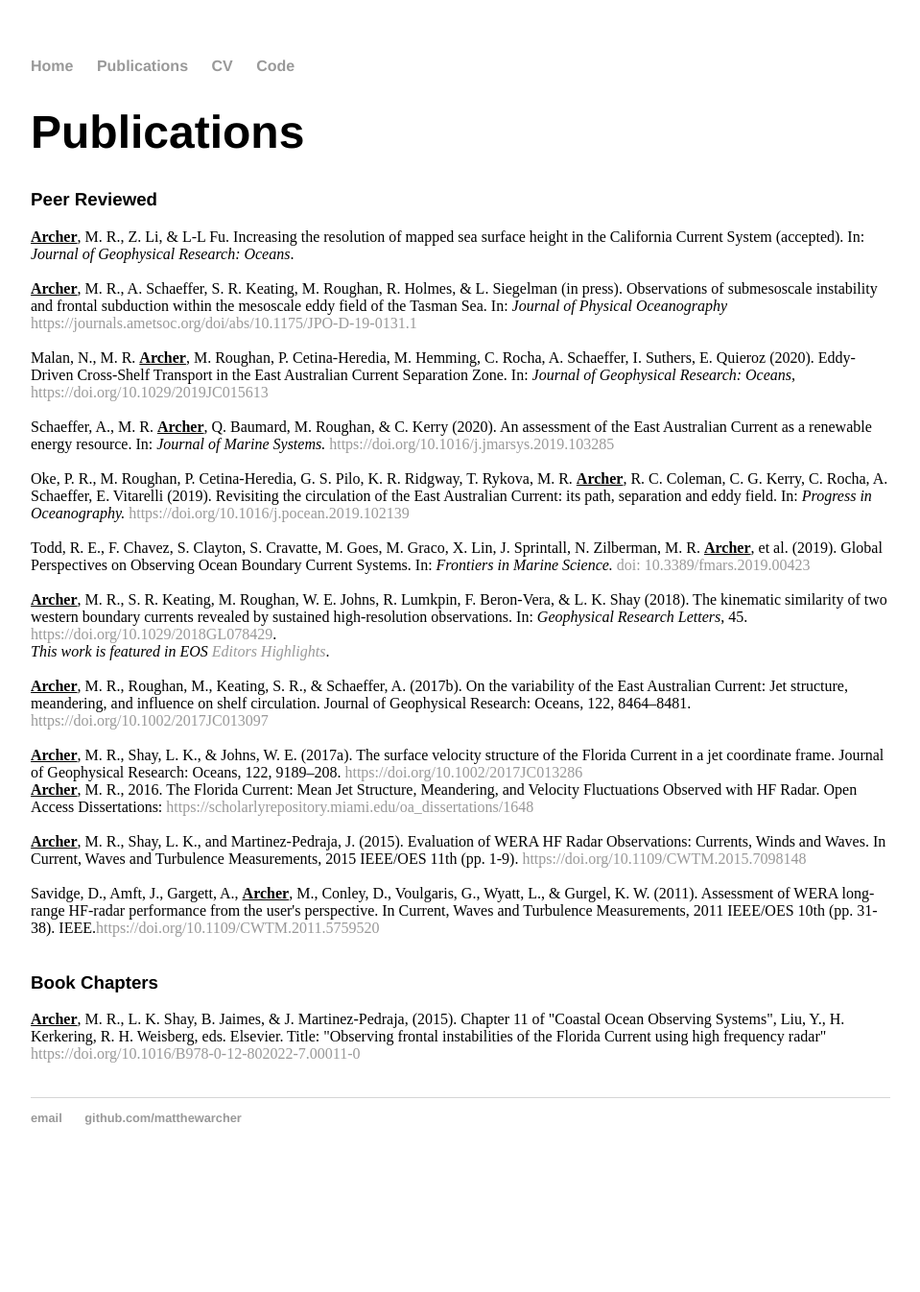
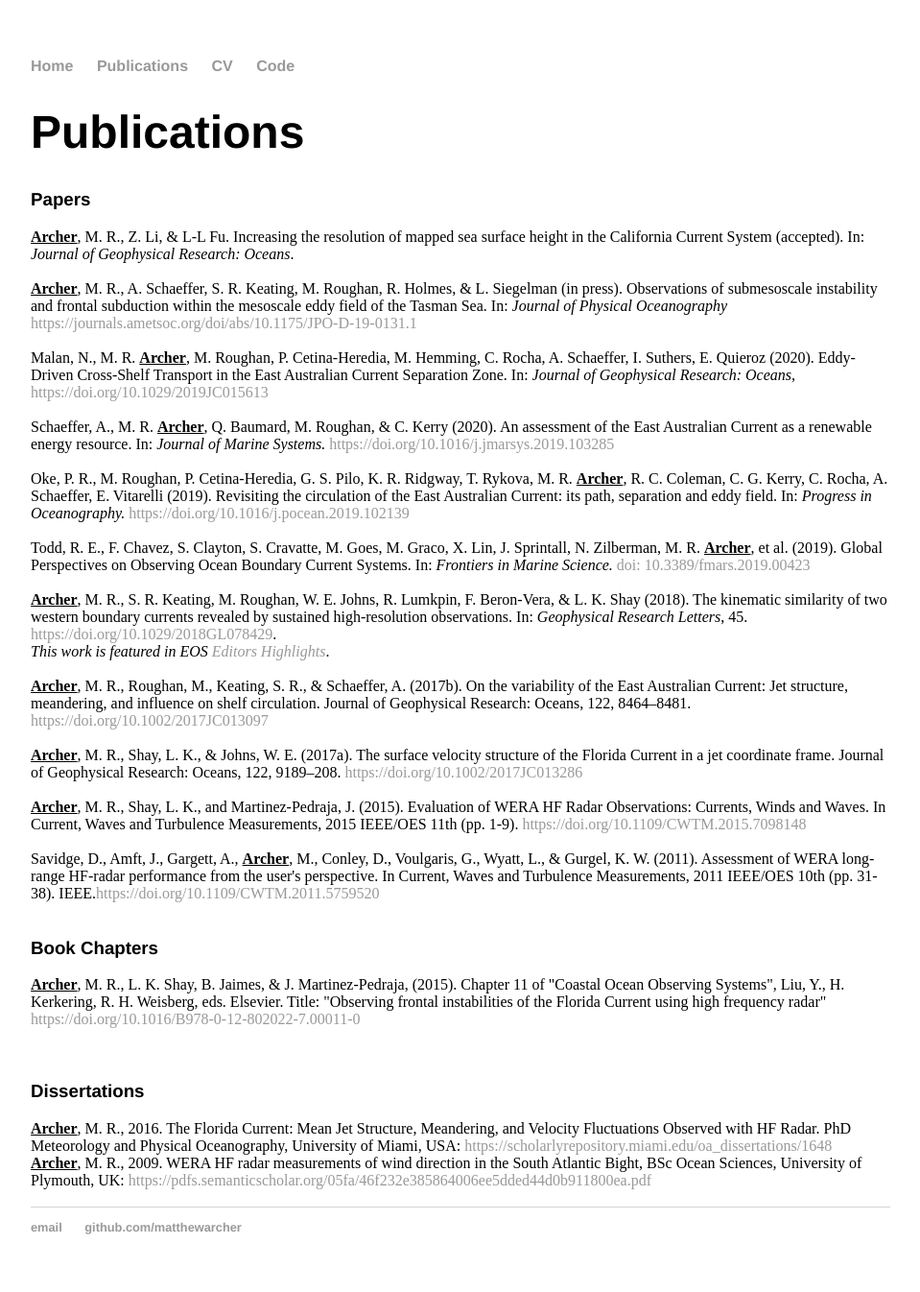
Before and after one commit to matthewarcher/matthewarcher.github.io, a Jekyll site: the page built from publications/index.html, in a window 1280 px wide. Shown: the whole page at 96% size, without its empty margins (160-1119 px from the left). Built offline with Jekyll 4.4.1, drawn with Linux system fonts in a browser that asks for light colours; before the commit the page ends 1232 px from its top, so only the background shows below that.

Commit message:
Update index.html

```diff
--- a/publications/index.html
+++ b/publications/index.html
@@ -5,7 +5,7 @@ title: Matthew R. Archer
 <div class="blurb">
 	<h1>Publications</h1>
 
-	<font face = "helvetica"><h3>Peer Reviewed</h3></font>
+	<font face = "helvetica"><h3>Papers</h3></font>
 	<b><u>Archer</u></b>, M. R., Z. Li, & L-L Fu. Increasing the resolution of mapped sea surface height in the California Current System (accepted). In: <i>Journal of Geophysical Research: Oceans</i>.<br>
 	<br><b><u>Archer</u></b>, M. R., A. Schaeffer, S. R. Keating, M. Roughan, R. Holmes, & L. Siegelman (in press). Observations of submesoscale instability and frontal subduction within the mesoscale eddy field of the Tasman Sea. In: <i>Journal of Physical Oceanography</i><a href="https://journals.ametsoc.org/doi/abs/10.1175/JPO-D-19-0131.1" target="_blank"> https://journals.ametsoc.org/doi/abs/10.1175/JPO-D-19-0131.1</a><br>
 	<br>Malan, N., M. R. <b><u>Archer</u></b>, M. Roughan, P. Cetina-Heredia, M. Hemming, C. Rocha, A. Schaeffer, I. Suthers, E. Quieroz (2020). Eddy‐Driven Cross‐Shelf Transport in the East Australian Current Separation Zone. In: <i>Journal of Geophysical Research: Oceans, </i><a href="https://doi.org/10.1029/2019JC015613" target="_blank"> https://doi.org/10.1029/2019JC015613</a><br>
@@ -16,7 +16,6 @@ title: Matthew R. Archer
 	<br><b><u>Archer</u></b>, M. R., Roughan, M., Keating, S. R., & Schaeffer, A. (2017b). On the variability of the East Australian Current: Jet structure, meandering, and influence on shelf circulation. Journal of Geophysical Research: Oceans, 122, 8464–8481. <a href="https://doi.org/10.1002/2017JC013097" target="_blank">https://doi.org/10.1002/2017JC013097</a><br>
 	<br><u><b>Archer</u></b>, M. R., Shay, L. K., & Johns, W. E. (2017a). The surface velocity structure of the Florida Current in a jet coordinate frame. Journal of Geophysical Research: Oceans, 122, 9189–208. <a href="https://doi.org/10.1002/2017JC013286" target="_blank">https://doi.org/10.1002/2017JC013286</a><br>
 	<!--<br><u><b>Archer</u></b>, M. R., L. K. Shay, B. Jaimes, & J. Martinez-Pedraja, (2015a). Observing frontal instabilities of the Florida Current using high frequency radar, In: Coastal Ocean Observing Systems, Liu, Y., H. Kerkering, R. H. Weisberg, eds.  Elsevier. <a href="/publications/Archer_etal_2015_BookCh.pdf" target="_blank">https://doi.org/10.1016/B978-0-12-802022-7.00011-0</a><br><br>-->
-	<u><b>Archer</u></b>, M. R., 2016. The Florida Current: Mean Jet Structure, Meandering, and Velocity Fluctuations Observed with HF Radar. Open Access Dissertations: <a href="https://scholarlyrepository.miami.edu/oa_dissertations/1648" target="_blank"> https://scholarlyrepository.miami.edu/oa_dissertations/1648</a><br>
 	<br><u><b>Archer</u></b>, M. R., Shay, L. K., and Martinez-Pedraja, J. (2015). Evaluation of WERA HF Radar Observations: Currents, Winds and Waves. In Current, Waves and Turbulence Measurements, 2015 IEEE/OES 11th (pp. 1-9). <a href="https://doi.org/10.1109/CWTM.2015.7098148" target="_blank">https://doi.org/10.1109/CWTM.2015.7098148</a><br>
 	<br>Savidge, D., Amft, J., Gargett, A., <b><u>Archer</u></b>, M., Conley, D., Voulgaris, G., Wyatt, L., & Gurgel, K. W. (2011). Assessment of WERA long-range HF-radar performance from the user's perspective. In Current, Waves and Turbulence Measurements, 2011 IEEE/OES 10th (pp. 31-38). IEEE.<a href="https://doi.org/10.1109/CWTM.2011.5759520" target="_blank">https://doi.org/10.1109/CWTM.2011.5759520</a><br>
 	<br>
@@ -24,6 +23,13 @@ title: Matthew R. Archer
 	<font face = "helvetica"><h3>Book Chapters</h3></font>
 	<u><b>Archer</u></b>, M. R., L. K. Shay, B. Jaimes, & J. Martinez-Pedraja, (2015). Chapter 11 of "Coastal Ocean Observing Systems", Liu, Y., H. Kerkering, R. H. Weisberg, eds. Elsevier. Title: "Observing frontal instabilities of the Florida Current using high frequency radar" <a href="/publications/Archer_etal_2015_BookCh.pdf" target="_blank">https://doi.org/10.1016/B978-0-12-802022-7.00011-0</a><br><br>
 	<br>
+
+	<font face = "helvetica"><h3>Dissertations</h3></font>
+	<u><b>Archer</u></b>, M. R., 2016. The Florida Current: Mean Jet Structure, Meandering, and Velocity Fluctuations Observed with HF Radar. PhD Meteorology and Physical Oceanography, University of Miami, USA: <a href="https://scholarlyrepository.miami.edu/oa_dissertations/1648" target="_blank"> https://scholarlyrepository.miami.edu/oa_dissertations/1648</a><br>
+	<u><b>Archer</u></b>, M. R., 2009. WERA HF radar measurements of wind direction in the South Atlantic Bight,
+BSc Ocean Sciences, University of Plymouth, UK: <a href="https://pdfs.semanticscholar.org/05fa/46f232e385864006ee5dded44d0b911800ea.pdf" target="_blank"> https://pdfs.semanticscholar.org/05fa/46f232e385864006ee5dded44d0b911800ea.pdf</a><br>
+	<br>
+
 
 	<!--<font face = "helvetica"><h3>In Preparation</h3></font>
 	<b><u>Archer</u></b>, M. R., Z. Li, J. Wang, & L-L Fu. A multi-scale data assimilation system in support of the SWOT mission, Part II: Evaluation with strategic field observations. In preparation <i>Journal of Geophysical Research: Oceans</i>.<br>
```
